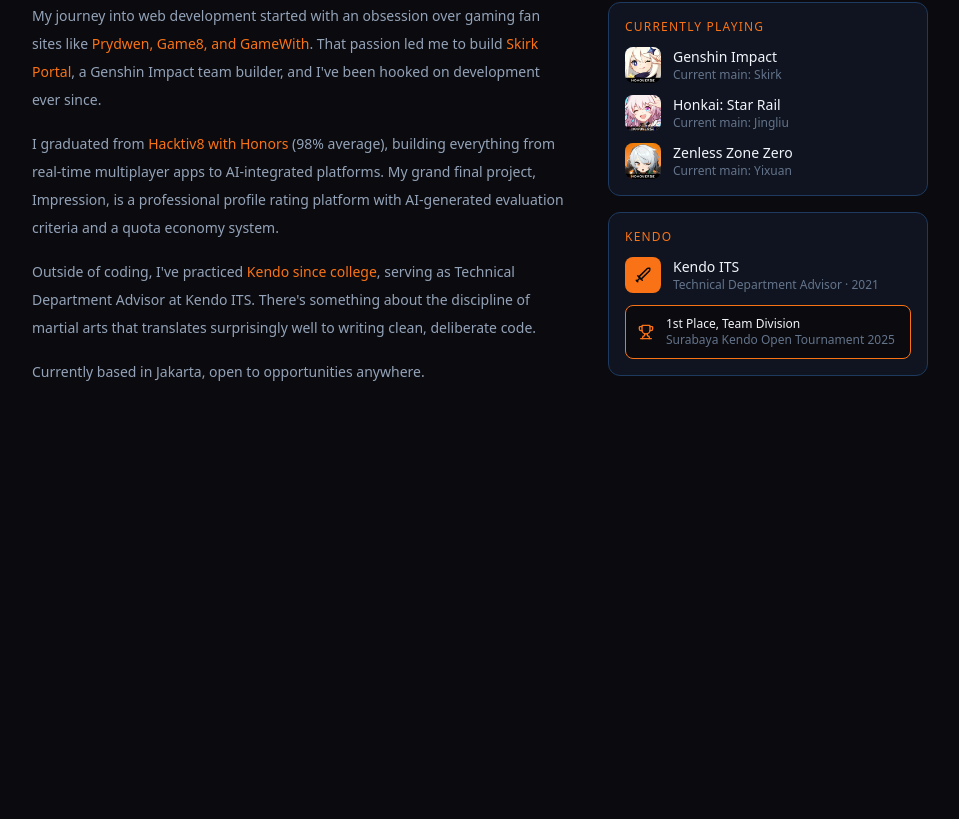
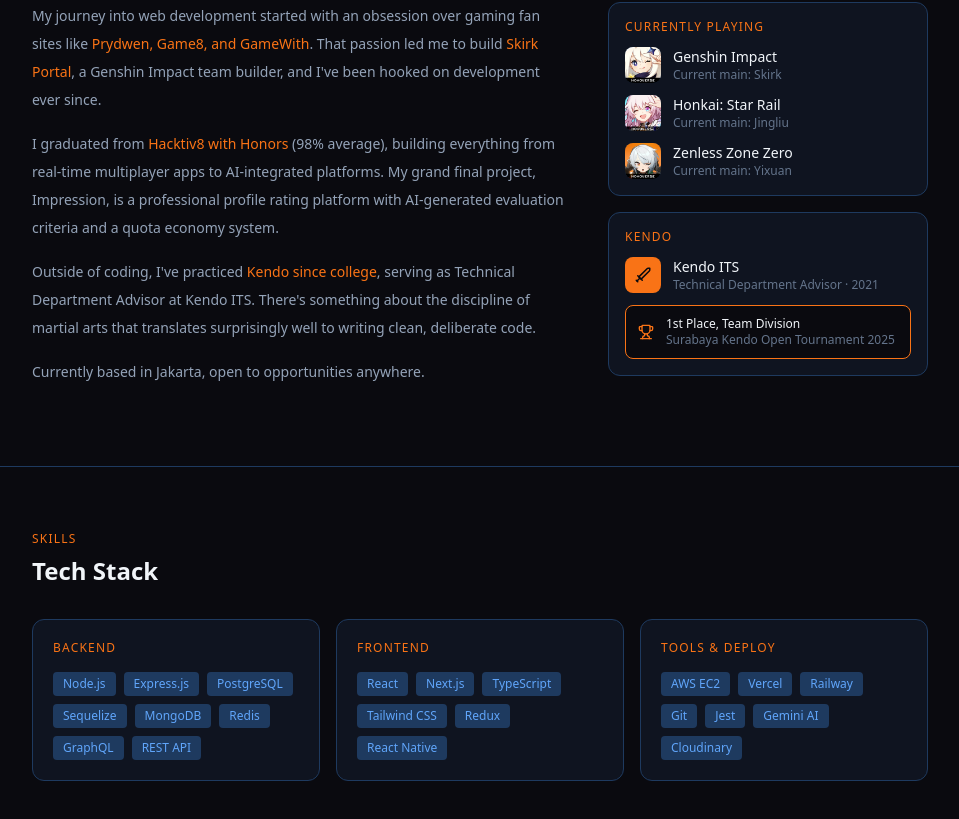
Before and after one commit to AhmadSerafu/personalfolio, a Next.js app in the folder src/: page / in a window 1280 px wide. Shown: the part 668-1487 px from the top of the page, without its empty margins (160-1119 px from the left). Before the commit the page ends 1134 px from the top, so only its background shows below. Built offline with nearby package versions, Linux system fonts and the light colour scheme.

Commit message:
feat: add Skills section

```diff
--- a/src/app/globals.css
+++ b/src/app/globals.css
@@ -24,3 +24,7 @@
   background-color: var(--color-bg);
   color: var(--color-text);
 }
+
+section[id] {
+  scroll-margin-top: 72px;
+}
--- a/src/app/page.tsx
+++ b/src/app/page.tsx
@@ -1,6 +1,7 @@
 import About from "@/components/About";
 import Hero from "@/components/Hero";
 import Navbar from "@/components/Navbar";
+import Skills from "@/components/Skills";
 
 export default function Home() {
   return (
@@ -8,6 +9,7 @@
       <Navbar />
       <Hero />
       <About />
+      <Skills />
     </main>
   );
 }
--- /dev/null
+++ b/src/components/Skills.tsx
@@ -0,0 +1,37 @@
+import { skills } from "@/lib/data";
+
+export default function Skills() {
+  return (
+    <section id="skills" className="px-10 pt-16 pb-20 border-t border-navy">
+      <div className="max-w-4xl mx-auto">
+        <p className="text-orange text-xs uppercase tracking-widest mb-2">
+          Skills
+        </p>
+        <h2 className="text-2xl font-semibold text-text mb-8">Tech Stack</h2>
+
+        <div className="grid grid-cols-3 gap-4">
+          {Object.entries(skills).map(([category, items]) => (
+            <div
+              key={category}
+              className="bg-surface border border-navy rounded-xl p-5 min-h-40"
+            >
+              <p className="text-orange text-xs uppercase tracking-widest mb-4">
+                {category}
+              </p>
+              <div className="flex flex-wrap gap-2">
+                {items.map((skill) => (
+                  <span
+                    key={skill}
+                    className="bg-navy text-blue text-xs px-2.5 py-1 rounded"
+                  >
+                    {skill}
+                  </span>
+                ))}
+              </div>
+            </div>
+          ))}
+        </div>
+      </div>
+    </section>
+  );
+}
```
